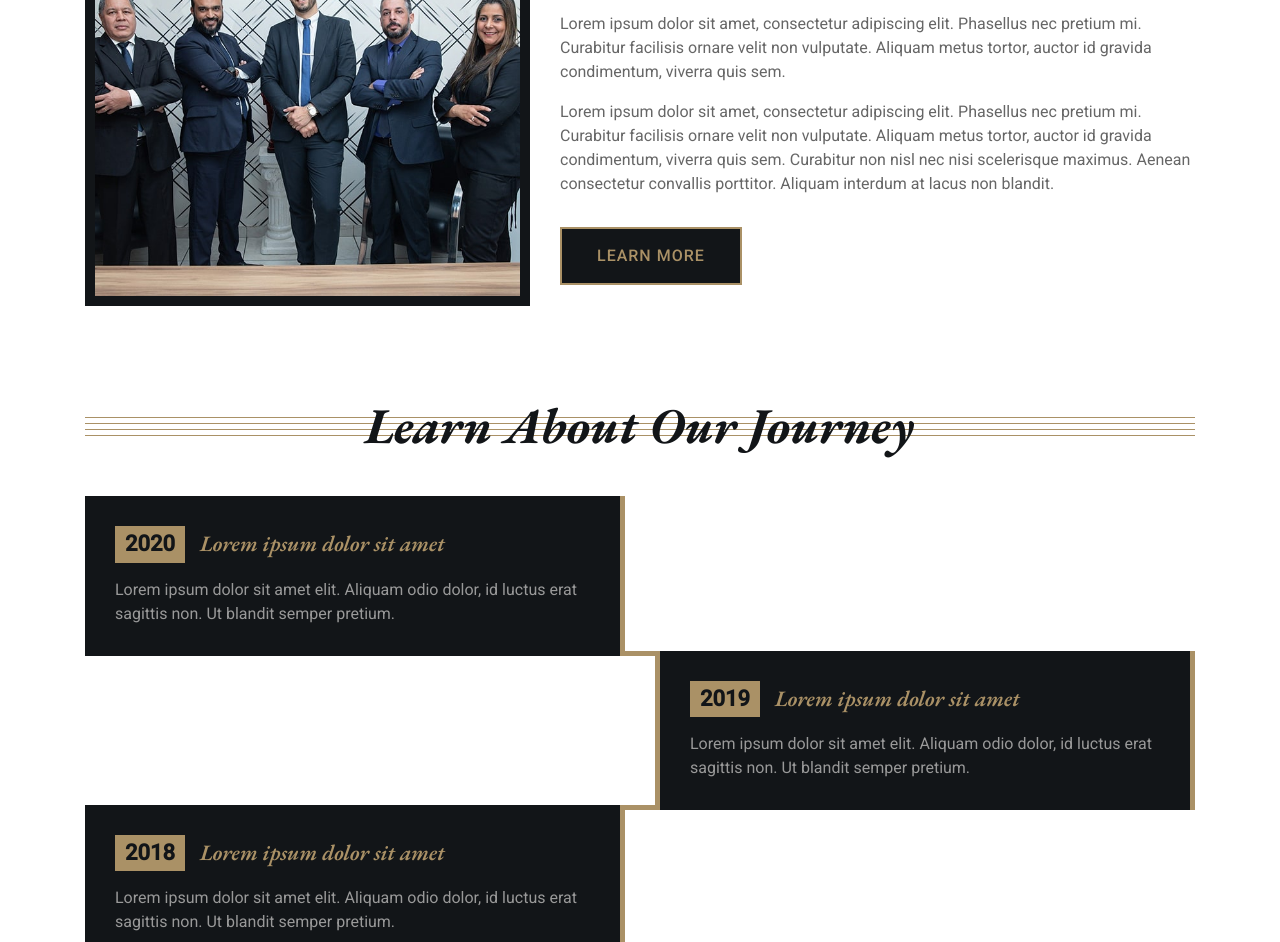
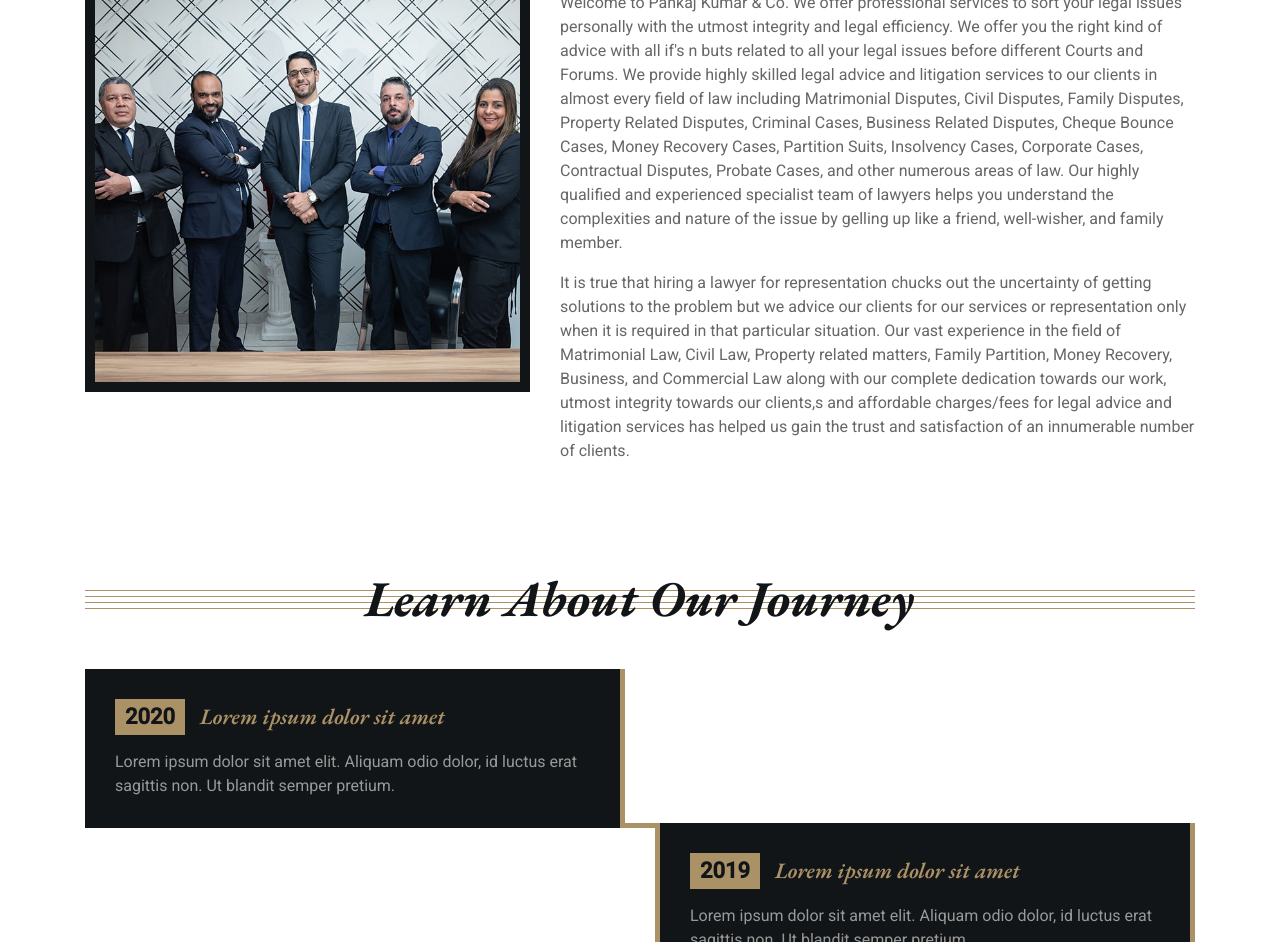
Before and after one commit to aditya-avi/law-firm, a plain HTML site: page about.html in a window 1280 px wide. Shown: the part 670-1612 px from the top of the page. Drawn offline with nearby package versions, Linux system fonts and the light colour scheme.

Commit message:
about and contact

```diff
--- a/about.html
+++ b/about.html
@@ -24,7 +24,7 @@
     </head>
 
     <body>
-        <div class="wrapper">
+        <div class="">
             <!-- Top Bar Start -->
             <div class="top-bar">
                 <div class="container-fluid">
@@ -127,12 +127,12 @@
                             </div>
                             <div class="about-text">
                                 <p>
-                                    Lorem ipsum dolor sit amet, consectetur adipiscing elit. Phasellus nec pretium mi. Curabitur facilisis ornare velit non vulputate. Aliquam metus tortor, auctor id gravida condimentum, viverra quis sem.
+                                    Welcome to Pankaj Kumar & Co. We offer professional services to sort your legal issues personally with the utmost integrity and legal efficiency. We offer you the right kind of advice with all if's n buts related to all your legal issues before different Courts and Forums. We provide highly skilled legal advice and litigation services to our clients in almost every field of law including Matrimonial Disputes, Civil Disputes, Family Disputes, Property Related Disputes, Criminal Cases, Business Related Disputes, Cheque Bounce Cases, Money Recovery Cases, Partition Suits, Insolvency Cases, Corporate Cases, Contractual Disputes, Probate Cases, and other numerous areas of law. Our highly qualified and experienced specialist team of lawyers helps you understand the complexities and nature of the issue by gelling up like a friend, well-wisher, and family member.
                                 </p>
                                 <p>
-                                    Lorem ipsum dolor sit amet, consectetur adipiscing elit. Phasellus nec pretium mi. Curabitur facilisis ornare velit non vulputate. Aliquam metus tortor, auctor id gravida condimentum, viverra quis sem. Curabitur non nisl nec nisi scelerisque maximus. Aenean consectetur convallis porttitor. Aliquam interdum at lacus non blandit.
+                                    It is true that hiring a lawyer for representation chucks out the uncertainty of getting solutions to the problem but we advice our clients for our services or representation only when it is required in that particular situation. Our vast experience in the field of Matrimonial Law, Civil Law, Property related matters, Family Partition, Money Recovery, Business, and Commercial Law along with our complete dedication towards our work, utmost integrity towards our clients,s and affordable charges/fees for legal advice and litigation services has helped us gain the trust and satisfaction of an innumerable number of clients.
                                 </p>
-                                <a class="btn" href="">Learn More</a>
+                                <!-- <a class="btn" href="">Learn More</a> -->
                             </div>
                         </div>
                     </div>
@@ -203,7 +203,9 @@
 
 
             <!-- Team Start -->
-            <div class="team">
+
+
+            <!-- <div class="team">
                 <div class="container">
                     <div class="section-header">
                         <h2>Meet Our Expert Attorneys</h2>
@@ -279,12 +281,16 @@
                         </div>
                     </div>
                 </div>
-            </div>
+            </div> -->
+
+
             <!-- Team End -->
 
 
             <!-- Newsletter Start -->
-            <div class="newsletter">
+
+
+            <!-- <div class="newsletter">
                 <div class="container">
                     <div class="section-header">
                         <h2>Subscribe Our Newsletter</h2>
@@ -294,7 +300,9 @@
                         <button class="btn">Submit</button>
                     </div>
                 </div>
-            </div>
+            </div> -->
+
+
             <!-- Newsletter End -->
 
 
@@ -360,7 +368,7 @@
                         <a href="">FQAs</a>
                     </div>
                 </div>
-                <div class="container copyright">
+                <!-- <div class="container copyright">
                     <div class="row">
                         <div class="col-md-6">
                             <p>&copy; <a href="https://htmlcodex.com/law-firm-website-template">HTML Codex</a>, All Right Reserved.</p>
@@ -369,7 +377,7 @@
                             <p>Designed By <a href="https://htmlcodex.com">HTML Codex</a></p>
                         </div>
                     </div>
-                </div>
+                </div> -->
             </div>
             <!-- Footer End -->
 
```
Also changed, not shown: contact.html (+3 -3 lines), index.html (+8 -4 lines), LICENSE.txt (deleted), READ-ME.txt (deleted).
